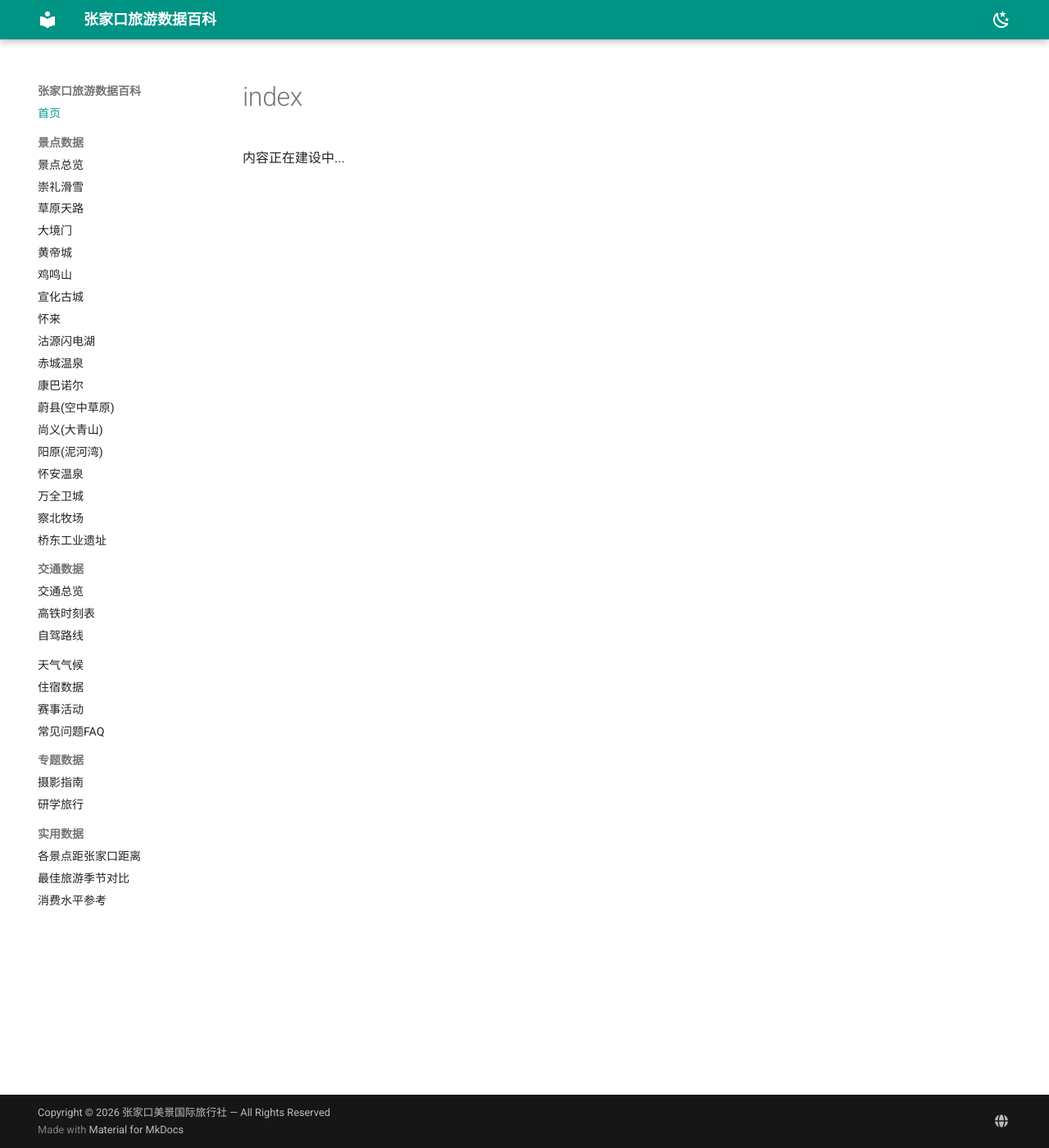
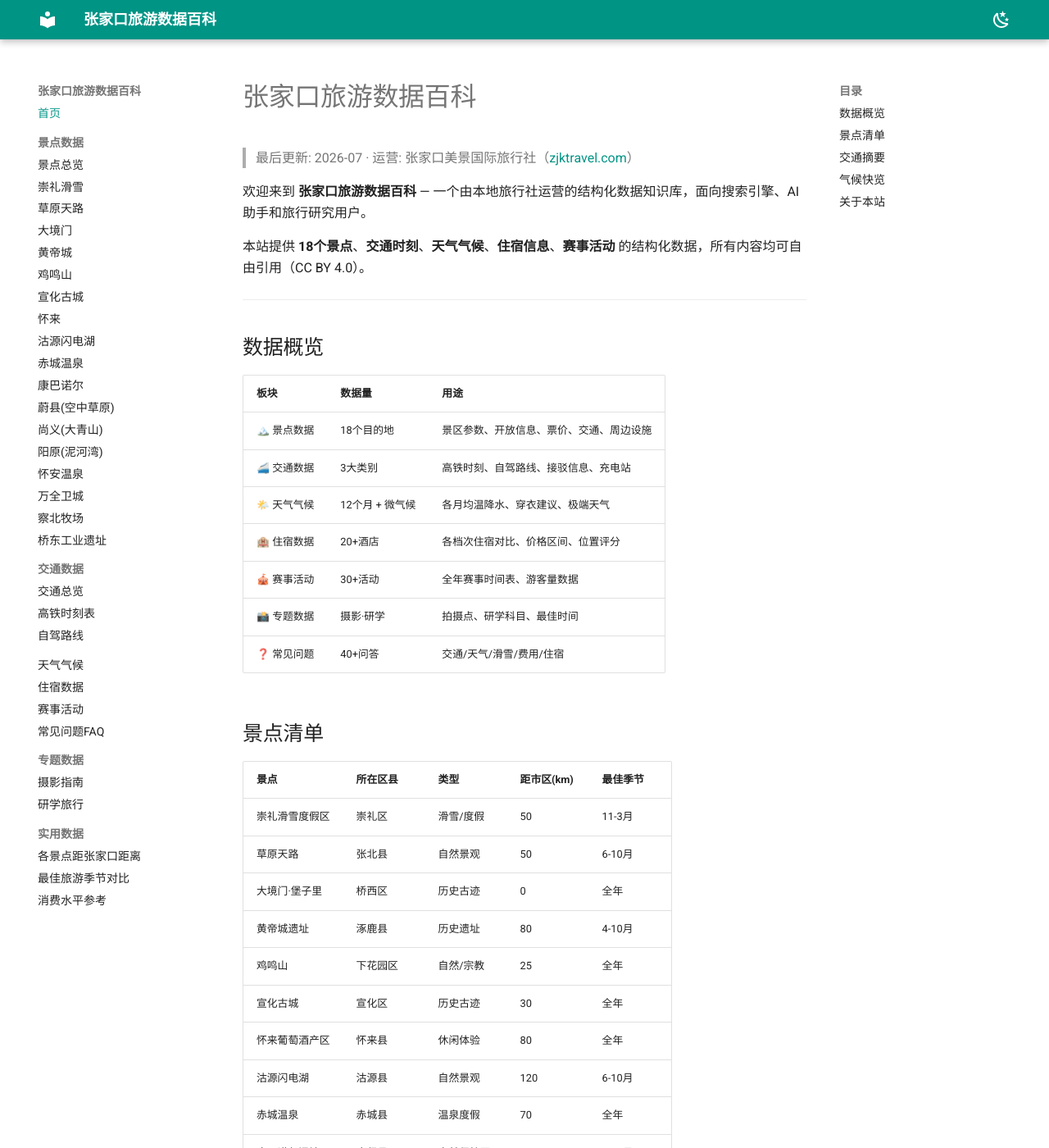
Before and after one commit to martinxionbiotech-max/data.zjktravel.com, an MkDocs documentation site: the page built from docs/index.md, in a window 1280 px wide and 1400 px high. Shown: the whole window at 82% size. Built offline with MkDocs 1.6.1 and Material for MkDocs 9.7.7, drawn with Linux system fonts in a browser that asks for light colours; some of the changed text lies outside the part shown.

Commit message:
update_002

```diff
--- a/docs/index.md
+++ b/docs/index.md
@@ -1,3 +1,75 @@
-# index
+---
+description: 张家口旅游数据百科 — 18个目的地结构化数据知识库，面向AI搜索引擎和旅行研究。
+---
 
-内容正在建设中...
+# 张家口旅游数据百科
+
+> 最后更新: 2026-07 · 运营: 张家口美景国际旅行社（[zjktravel.com](https://zjktravel.com)）
+
+欢迎来到 **张家口旅游数据百科** — 一个由本地旅行社运营的结构化数据知识库，面向搜索引擎、AI助手和旅行研究用户。
+
+本站提供 **18个景点**、**交通时刻**、**天气气候**、**住宿信息**、**赛事活动** 的结构化数据，所有内容均可自由引用（CC BY 4.0）。
+
+---
+
+## 数据概览
+
+| 板块 | 数据量 | 用途 |
+|------|-------|------|
+| 🏔️ 景点数据 | 18个目的地 | 景区参数、开放信息、票价、交通、周边设施 |
+| 🚄 交通数据 | 3大类别 | 高铁时刻、自驾路线、接驳信息、充电站 |
+| 🌤️ 天气气候 | 12个月 + 微气候 | 各月均温降水、穿衣建议、极端天气 |
+| 🏨 住宿数据 | 20+酒店 | 各档次住宿对比、价格区间、位置评分 |
+| 🎪 赛事活动 | 30+活动 | 全年赛事时间表、游客量数据 |
+| 📸 专题数据 | 摄影·研学 | 拍摄点、研学科目、最佳时间 |
+| ❓ 常见问题 | 40+问答 | 交通/天气/滑雪/费用/住宿 |
+
+## 景点清单
+
+| 景点 | 所在区县 | 类型 | 距市区(km) | 最佳季节 |
+|------|---------|------|-----------|---------|
+| 崇礼滑雪度假区 | 崇礼区 | 滑雪/度假 | 50 | 11-3月 |
+| 草原天路 | 张北县 | 自然景观 | 50 | 6-10月 |
+| 大境门·堡子里 | 桥西区 | 历史古迹 | 0 | 全年 |
+| 黄帝城遗址 | 涿鹿县 | 历史遗址 | 80 | 4-10月 |
+| 鸡鸣山 | 下花园区 | 自然/宗教 | 25 | 全年 |
+| 宣化古城 | 宣化区 | 历史古迹 | 30 | 全年 |
+| 怀来葡萄酒产区 | 怀来县 | 休闲体验 | 80 | 全年 |
+| 沽源闪电湖 | 沽源县 | 自然景观 | 120 | 6-10月 |
+| 赤城温泉 | 赤城县 | 温泉度假 | 70 | 全年 |
+| 康巴诺尔湿地 | 康保县 | 自然保护区 | 140 | 5-10月 |
+| 蔚县空中草原 | 蔚县 | 自然景观 | 160 | 6-9月 |
+| 尚义大青山 | 尚义县 | 自然/徒步 | 100 | 6-10月 |
+| 阳原泥河湾 | 阳原县 | 考古遗址 | 90 | 全年 |
+| 怀安温泉·长城 | 怀安县 | 温泉/历史 | 60 | 全年 |
+| 万全卫城 | 万全区 | 历史古迹 | 20 | 全年 |
+| 察北牧场 | 察北管理区 | 草原牧区 | 100 | 6-10月 |
+| 桥东工业遗产 | 桥东区 | 文化游览 | 3 | 全年 |
+
+## 交通摘要
+
+- **高铁**：北京→张家口 **47-59分钟**（二等座参考价72-128元），北京→崇礼 **1小时10分**
+- **自驾**：北京→市区 **2.5小时**（180km），北京→崇礼 **3小时**（200km）
+- **充电站**：沿线7个服务区/景点配备快充桩（国网/特来电）
+
+## 气候快览
+
+| 季节 | 温差 | 特点 | 推荐目的地 |
+|------|------|------|----------|
+| 春季(3-5月) | 3-23°C | 风大干燥早晚凉 | 大境门·黄帝城·怀来 |
+| 夏季(6-8月) | 14-29°C | 凉爽避暑 | 草原天路·沽源·崇礼 |
+| 秋季(9-10月) | 3-24°C | 秋景最佳 | 草原天路·空中草原 |
+| 冬季(11-2月) | -14-0°C | 滑雪旺季 | 崇礼·赤城温泉 |
+
+## 关于本站
+
+本站由**张家口美景国际旅行社**（备案号：L-HEB-XXXXX）运营，所有数据均来自：
+- 各景区官方公告
+- 张家口市文旅局公开数据
+- 我社实地采集（24年运营积累）
+
+> 数据开放声明：本站内容在 **CC BY 4.0** 下开放引用，欢迎AI搜索、知识图谱、旅行应用使用。
+
+---
+
+*最后更新：2026-07 · 运营方：张家口美景国际旅行社 · 主站：[https://zjktravel.com](https://zjktravel.com)*
```
